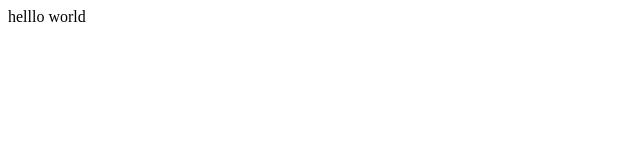
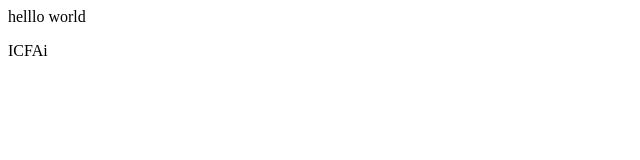
Before and after one commit to ayush19631/Aayushs, a plain HTML site: page index.html in a window 1280 px wide. Shown: the full height of the page, 0-640 px from the left. Drawn offline with Linux system fonts and the light colour scheme.

Commit message:
Add new Paragraph

```diff
--- a/index.html
+++ b/index.html
@@ -1 +1,2 @@
 <p>helllo world</p>
+<p>ICFAi</p>
```
